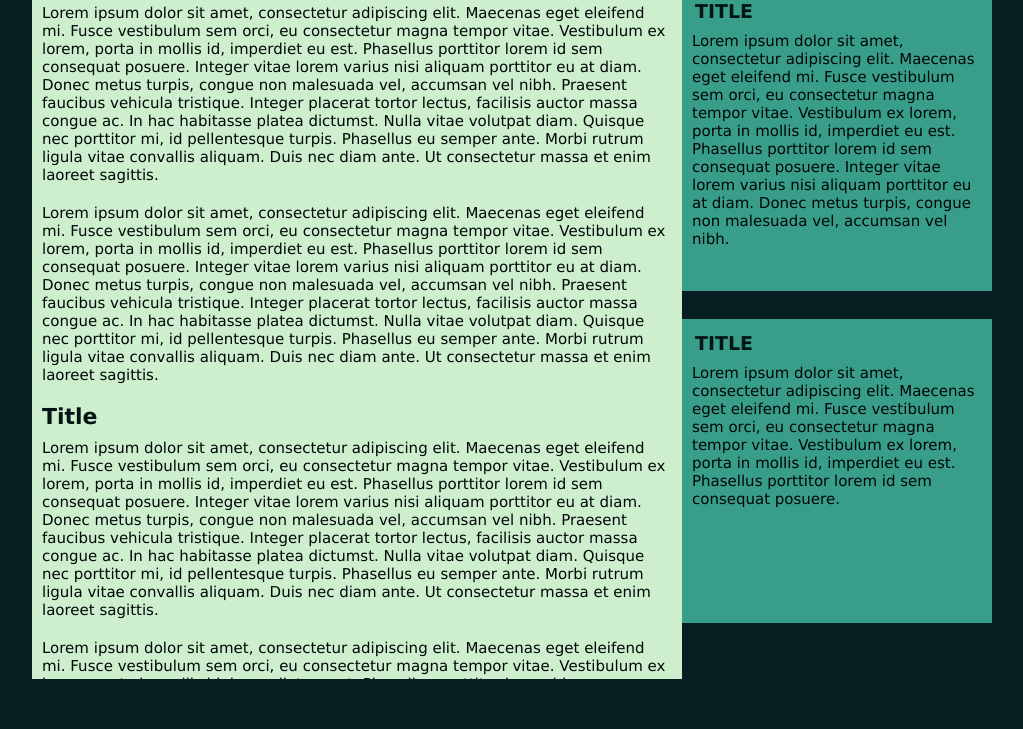
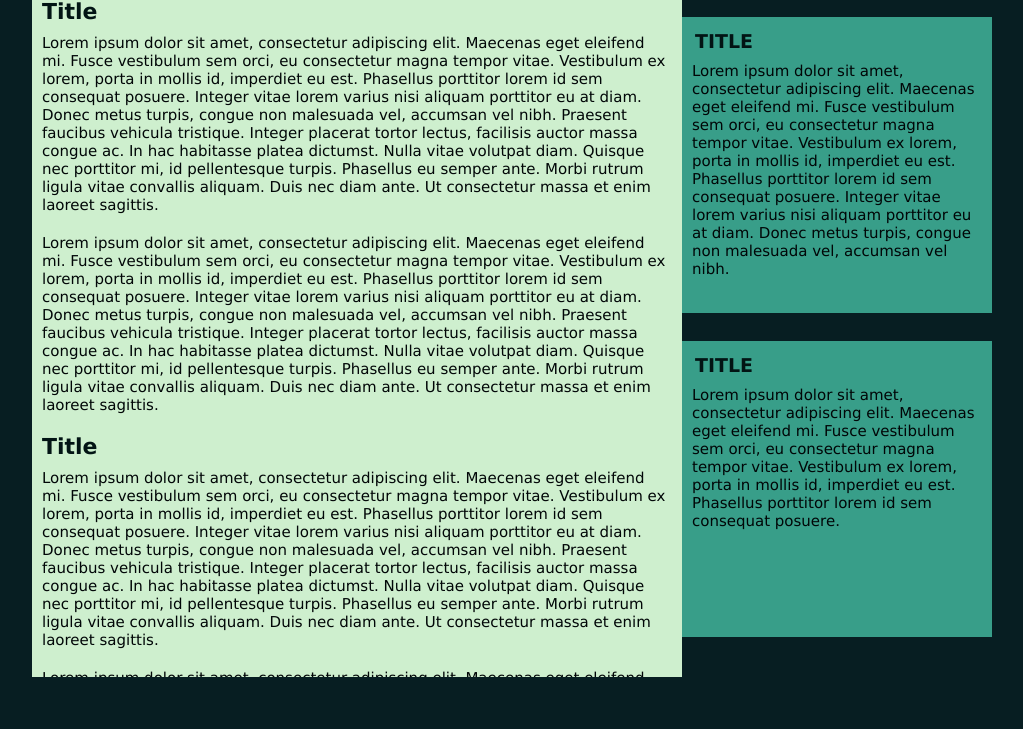
Before and after one commit to rearekunen/2-Column-Website-Layout, a plain HTML site: page index.html in a window 1280 px wide. Shown: the part 71-800 px from the top of the page, without its empty margins (128-1151 px from the left). Drawn offline with Linux system fonts and the light colour scheme.

Commit message:
Updated CSS

```diff
--- a/style.css
+++ b/style.css
@@ -7,7 +7,7 @@ body {
 
 #content {
 	position: relative;
-	top: 30px;
+	top: 60px;
 }
 
 nav {
@@ -15,6 +15,7 @@ nav {
 	height: 30px;
 	width: 650px;
 	position: fixed;
+	top: 30px;
 	display: flex;
 	z-index: 1;
 	margin: auto;
@@ -59,7 +60,7 @@ h3 {
 #maincontent {
 	background-color: #CEEFCE;
 	width: 650px;
-	height: 90vh;
+	height: 86vh;
 	overflow: auto;
 }
 
@@ -75,7 +76,7 @@ h3 {
 .sidebarcontent {
 	background-color: #389E89;
 	width: 310px;
-	height: 38vh;
+	height: 37vh;
 	overflow: auto;
 	margin-top: 3.5vh;
 }
```
